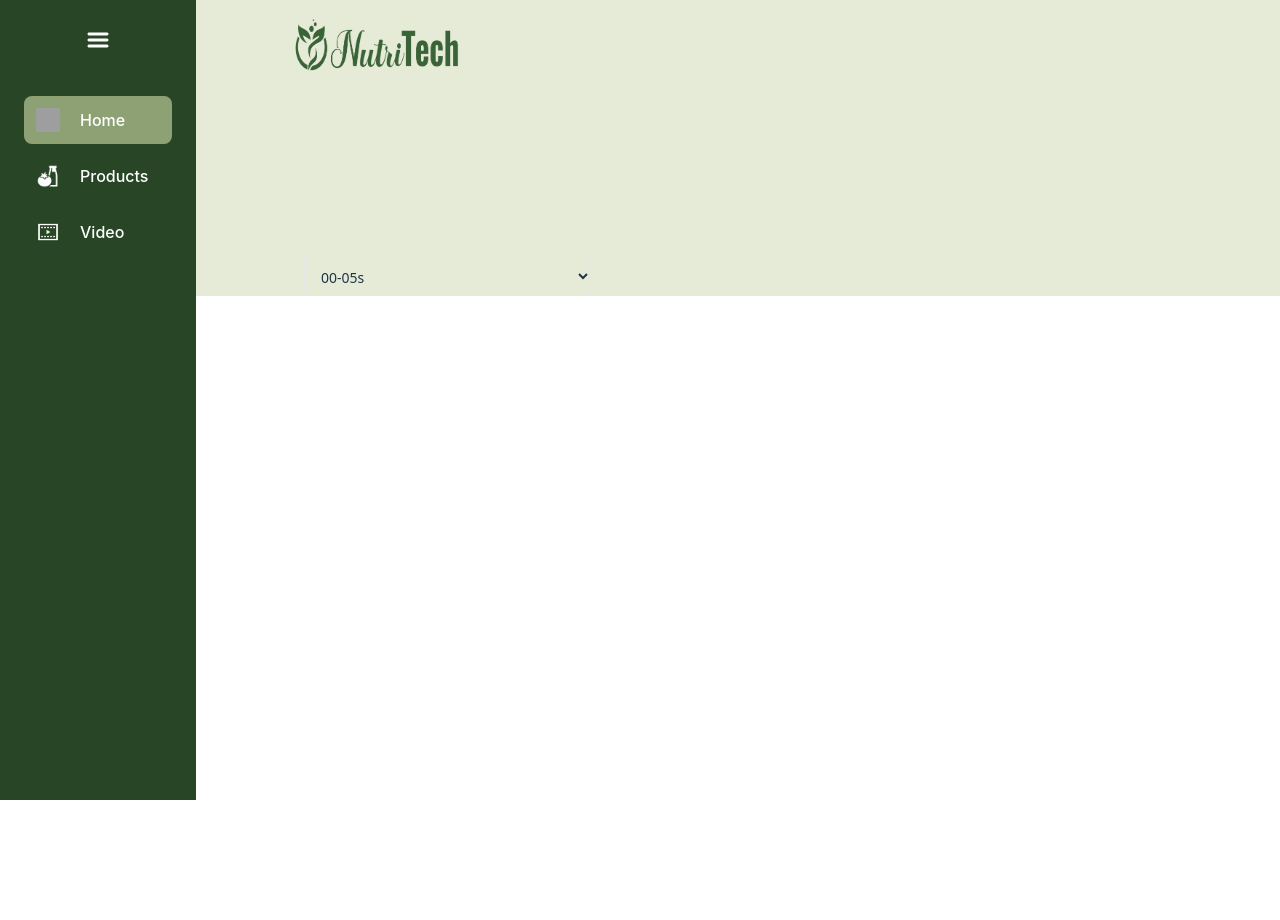
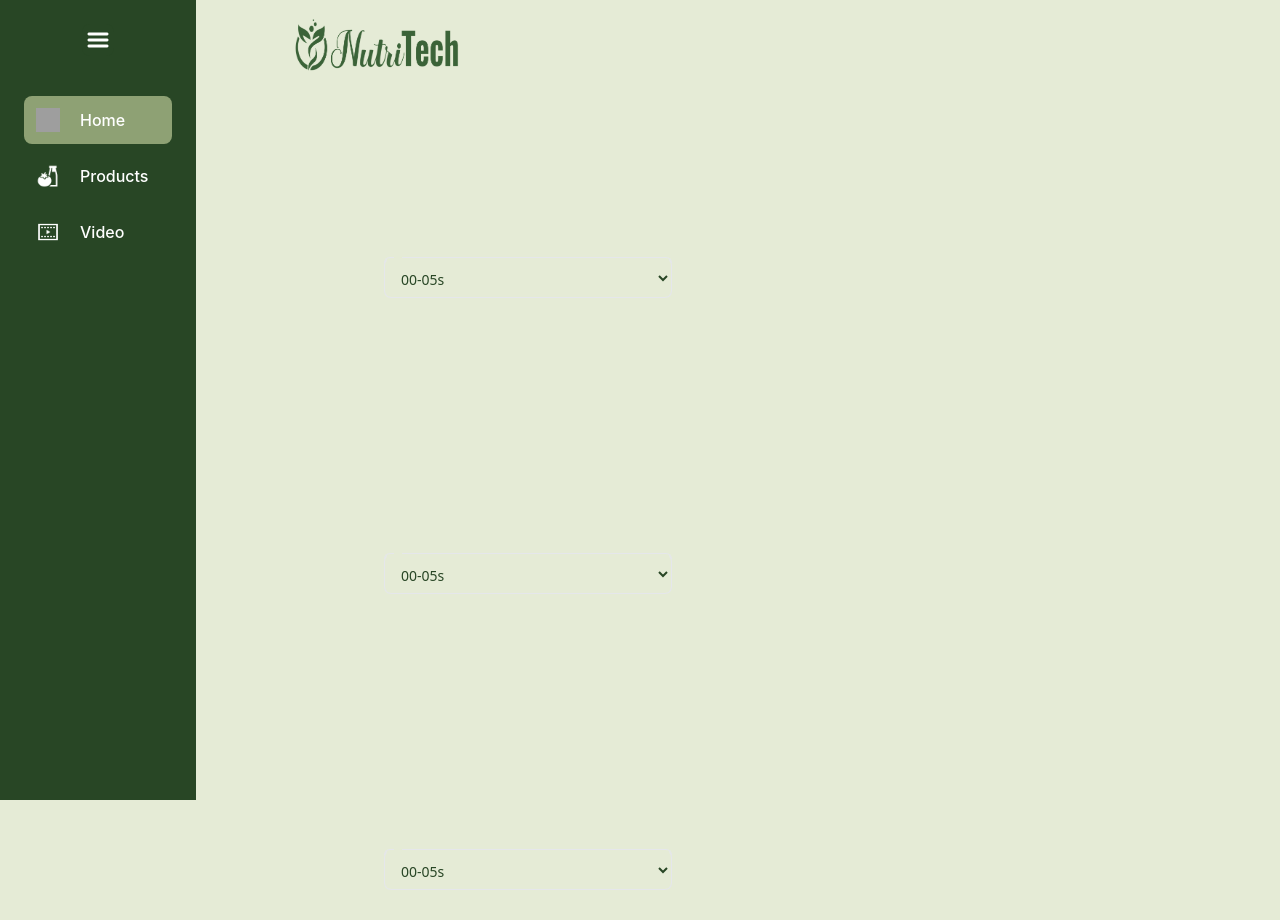
Before and after one commit to Rimaz-Moulana/Nutritech, a React (Vite) app in the folder frontend/: page /time in a window 1280 px wide. Before the commit the page ends 800 px from the top, so only its background shows below. Built offline with nearby package versions, Linux system fonts and the light colour scheme; grey boxes are pictures that could not be loaded.

Commit message:
annotation table

```diff
--- a/frontend/src/components/AnnotationTable/TimeStamp.jsx
+++ b/frontend/src/components/AnnotationTable/TimeStamp.jsx
@@ -2,7 +2,7 @@ import React from 'react'
 
 function TimeStamp() {
   return (
-    <div class="relative h-10 w-72 min-w-[200px] mt-64 ml-12">
+    <div class="relative h-10 w-72 min-w-[200px] mt-64 ml-12 mt-44">
       <select
         class="peer h-full w-full rounded-[7px] border border-blue-gray-200 border-t-transparent bg-transparent px-3 py-2.5 font-sans text-sm font-normal text-blue-gray-700 outline outline-0 transition-all placeholder-shown:border placeholder-shown:border-blue-gray-200 placeholder-shown:border-t-blue-gray-200 empty:!bg-gray-900 focus:border-2 focus:border-gray-900 focus:border-t-transparent focus:outline-0 disabled:border-0 disabled:bg-blue-gray-50">
         <option >00-05s</option>
--- a/frontend/src/pages/Annotator/AnnotationTable.jsx
+++ b/frontend/src/pages/Annotator/AnnotationTable.jsx
@@ -5,16 +5,17 @@ import Navbar from '../../components/navbar/Navbar'
 
 function AnnotationTable() {
   return (
-    <div className='bg-backgroundGreen flex'>
+    <div className='bg-backgroundGreen flex h-full '>
       <div className="w-2/8 fixed h-full hidden sm:flex flex-col"> {/* Show on screens larger than sm */}
         <Annotatorsidebar />
       </div>
       <div className="w-full sm:w-3/4 ml-0 sm:ml-64">
         <Navbar />
         <div className='ml-4 sm:ml-20 mb-8 mt-24 text-3xl font-semibold text-sidebarGreen'>
-
-        </div>
         <TimeStamp />
+        <TimeStamp />
+        <TimeStamp />
+      </div>
       </div>
     </div>
   )
```
Also changed, not shown: 1 other file (tests, documents, lock files or other folders).
